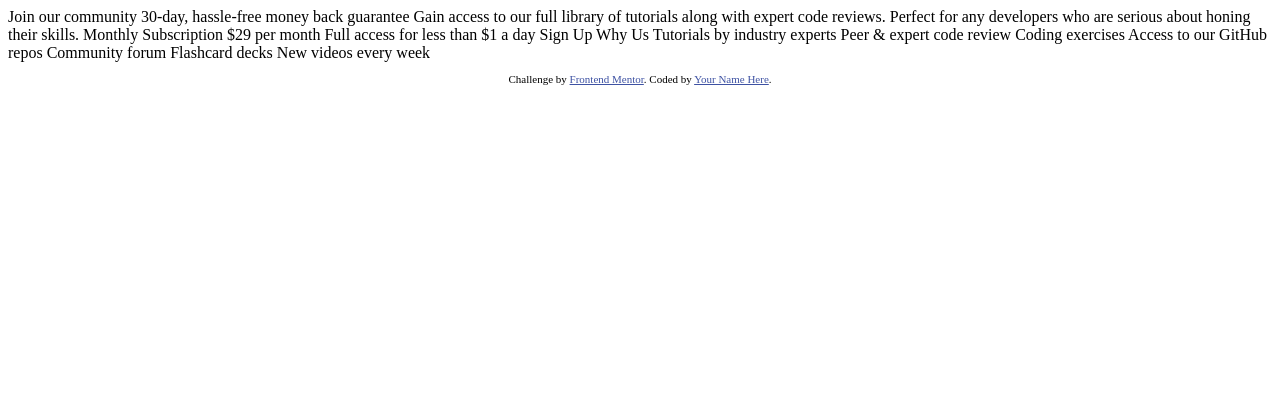
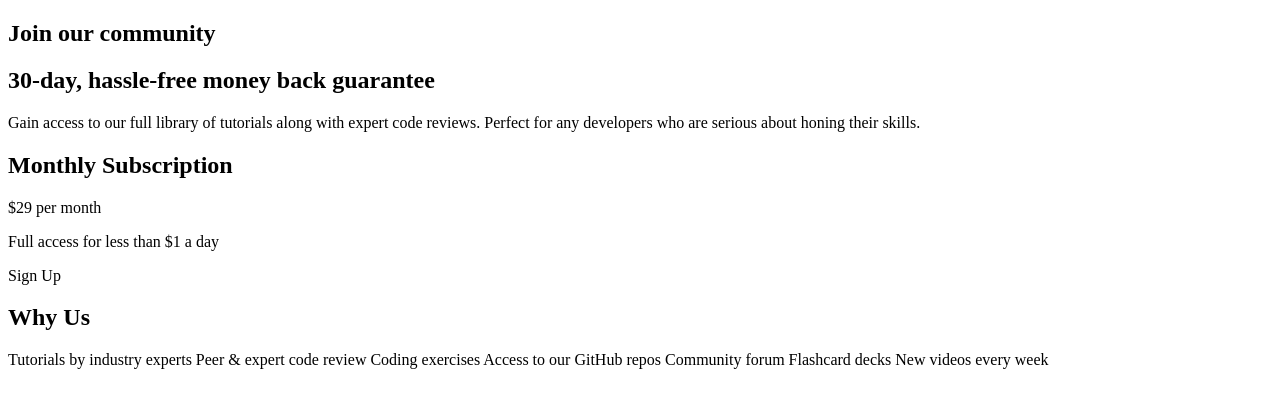
Before and after one commit to R3B3-888/single-price-grid-component, a plain HTML site: page index.html in a window 1280 px wide. Drawn offline with Linux system fonts and the light colour scheme.

Commit message:
Adding potential html configuration

```diff
--- a/index.html
+++ b/index.html
@@ -1,8 +1,10 @@
 <!DOCTYPE html>
 <html lang="en">
+
 <head>
   <meta charset="UTF-8">
-  <meta name="viewport" content="width=device-width, initial-scale=1.0"> <!-- displays site properly based on user's device -->
+  <meta name="viewport" content="width=device-width, initial-scale=1.0">
+  <!-- displays site properly based on user's device -->
 
   <link rel="icon" type="image/png" sizes="32x32" href="./images/favicon-32x32.png">
 
@@ -10,28 +12,37 @@
 
   <!-- Feel free to remove these styles or customise in your own stylesheet 👍 -->
   <style>
-    .attribution { font-size: 11px; text-align: center; }
-    .attribution a { color: hsl(228, 45%, 44%); }
+    .attribution {
+      font-size: 11px;
+      text-align: center;
+    }
+
+    .attribution a {
+      color: hsl(228, 45%, 44%);
+    }
   </style>
 </head>
+
 <body>
-  Join our community
-
-  30-day, hassle-free money back guarantee
-
+  <main>
+    <section class="section-join-our-community">
+      <h1>Join our community</h1>
+      <h2>30-day, hassle-free money back guarantee</h2>
+      <p>
         Gain access to our full library of tutorials along with expert code reviews.
         Perfect for any developers who are serious about honing their skills.
-
-  Monthly Subscription
-
-  &dollar;29 per month
-
-  Full access for less than &dollar;1 a day
-
-  Sign Up
-
-  Why Us
-
+      </p>
+    </section>
+    <div>
+      <section class="section-monthly-sub">
+        <h2>Monthly Subscription</h2>
+        <p class="p-price"><span>&dollar;29</span> per month</p>
+        <p>Full access for less than &dollar;1 a day</p>
+        <a class="cta">Sign Up</a>
+      </section>
+      <section class="section-why-us">
+        <h2>Why Us</h2>
+        <p>
           Tutorials by industry experts
           Peer &amp; expert code review
           Coding exercises
@@ -39,12 +50,10 @@
           Community forum
           Flashcard decks
           New videos every week
+        </p>
+      </section>
+    </div>
+  </main>
+</body>
 
-  <footer>
-    <p class="attribution">
-      Challenge by <a href="https://www.frontendmentor.io?ref=challenge" target="_blank">Frontend Mentor</a>.
-      Coded by <a href="#">Your Name Here</a>.
-    </p>
-  </footer>
-</body>
 </html>
```
Lines whose indentation alone changed are shown as unchanged.
